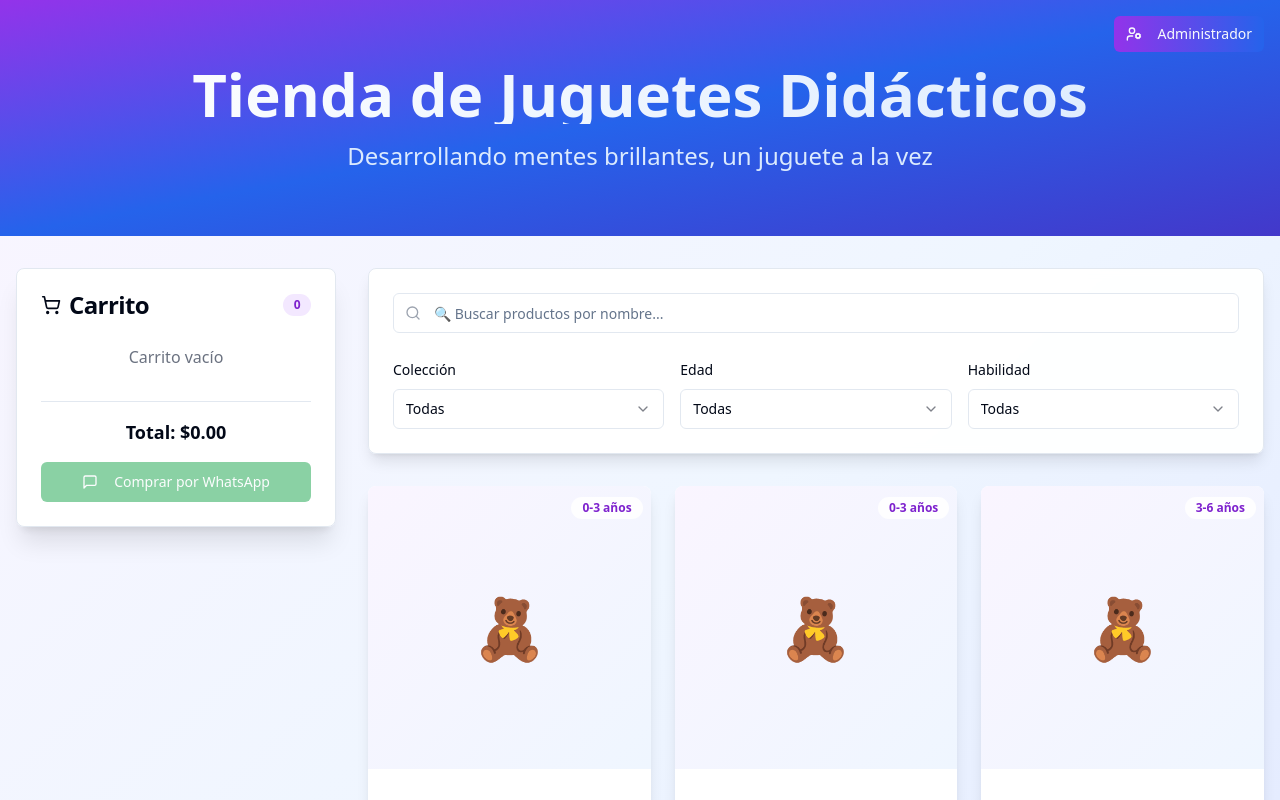
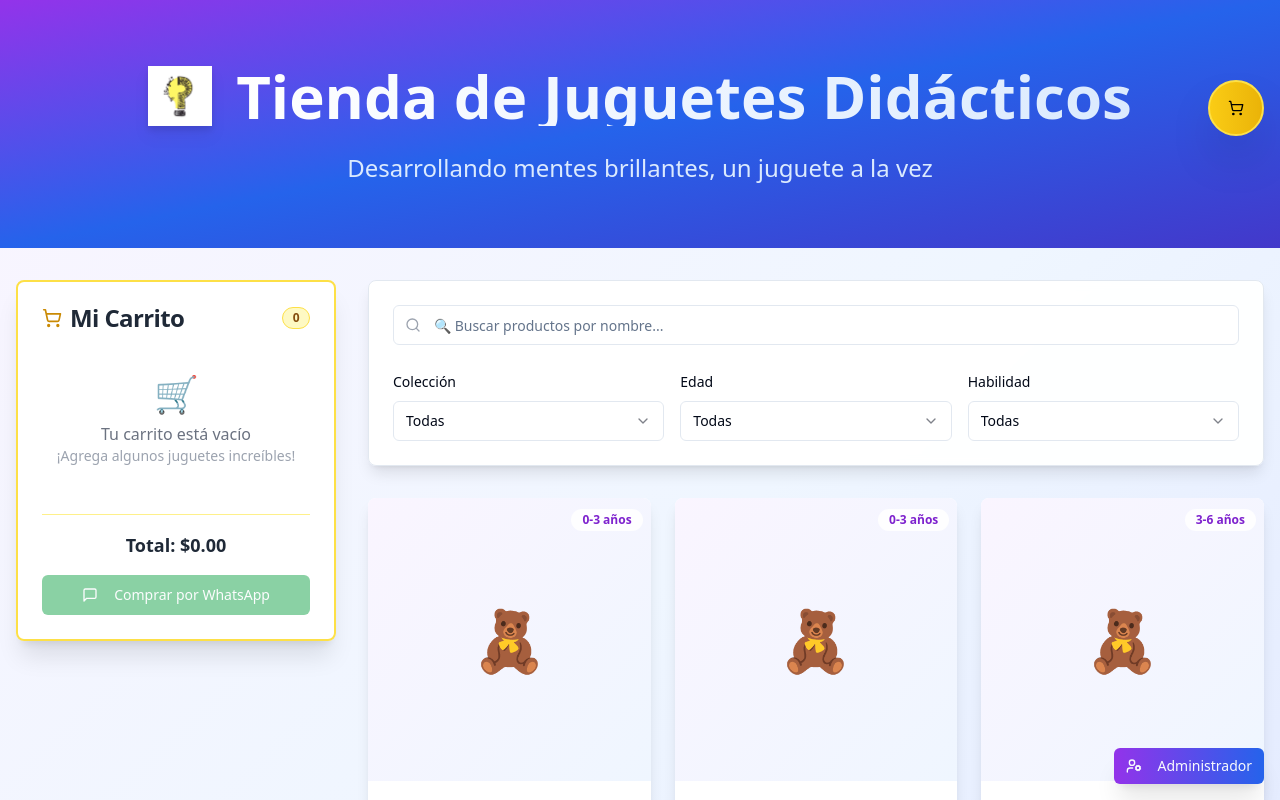
Before and after one commit to yxq25/sleek-shop-revamp, a React (Vite) app: page / in a window 1280 px wide. Shown: the top 800 px of the page. Built offline with nearby package versions, Linux system fonts and the light colour scheme.

Commit message:
Implement store design with new logo
Integrate the new logo, reorganize the admin and cart buttons, improve the WhatsApp message, and optimize the admin panel.

```diff
--- /dev/null
+++ b/src/components/AdminFooterPanel.tsx
@@ -0,0 +1,28 @@
+
+import { Button } from '@/components/ui/button';
+import { Card } from '@/components/ui/card';
+import { UserCog, LogOut } from 'lucide-react';
+
+interface AdminFooterPanelProps {
+  isAdminMode: boolean;
+  onAdminToggle: () => void;
+}
+
+export const AdminFooterPanel = ({ isAdminMode, onAdminToggle }: AdminFooterPanelProps) => {
+  if (!isAdminMode) return null;
+
+  return (
+    <Card className="fixed bottom-4 left-1/2 transform -translate-x-1/2 z-50 bg-white/95 backdrop-blur-sm shadow-xl border-2 border-yellow-300">
+      <div className="p-4">
+        <Button
+          onClick={onAdminToggle}
+          className="bg-gradient-to-r from-red-500 to-red-600 hover:from-red-600 hover:to-red-700 text-white shadow-lg"
+          size="sm"
+        >
+          <LogOut className="w-4 h-4 mr-2" />
+          Salir del Modo Administrador
+        </Button>
+      </div>
+    </Card>
+  );
+};
--- a/src/components/Cart.tsx
+++ b/src/components/Cart.tsx
@@ -17,45 +17,62 @@ export const Cart = ({ cart, total, onRemoveItem, onCheckout, storeConfig }: Car
   const checkout = () => {
     if (cart.length === 0) return;
 
-    let message = `🛒 *NUEVA ORDEN DE COMPRA*\n\n`;
-    message += `*Tienda:* ${storeConfig.name}\n\n`;
-    message += `*PRODUCTOS:*\n`;
+    let message = `🎯 *¡NUEVA ORDEN DE COMPRA!* 🎯\n`;
+    message += `━━━━━━━━━━━━━━━━━━━━━━━\n\n`;
+    message += `🏪 *Tienda:* ${storeConfig.name}\n`;
+    message += `💡 *"Desarrollando mentes brillantes, un juguete a la vez"*\n\n`;
+    message += `📦 *PRODUCTOS SELECCIONADOS:*\n`;
+    message += `━━━━━━━━━━━━━━━━━━━━━━━\n`;
 
     cart.forEach((item, index) => {
-      message += `${index + 1}. ${item.name} - $${item.price.toFixed(2)}\n`;
+      message += `${index + 1}. 🧸 ${item.name}\n`;
+      message += `   💰 $${item.price.toFixed(2)}\n\n`;
     });
 
-    message += `\n*TOTAL: $${total.toFixed(2)}*\n\n`;
-    message += `*INFORMACIÓN DE CONTACTO:*\n`;
+    message += `━━━━━━━━━━━━━━━━━━━━━━━\n`;
+    message += `💎 *TOTAL A PAGAR: $${total.toFixed(2)}*\n`;
+    message += `━━━━━━━━━━━━━━━━━━━━━━━\n\n`;
+
+    message += `📞 *INFORMACIÓN DE CONTACTO:*\n`;
     message += `📧 Email: ${storeConfig.email}\n`;
     message += `📍 Dirección: ${storeConfig.address}\n\n`;
-    message += `*MÉTODOS DE PAGO DISPONIBLES:*\n`;
-    storeConfig.paymentMethods.forEach(method => {
-      message += `• ${method}\n`;
+
+    message += `💳 *MÉTODOS DE PAGO DISPONIBLES:*\n`;
+    storeConfig.paymentMethods.forEach((method, index) => {
+      message += `${index + 1}. ✅ ${method}\n`;
     });
-    message += `\n*ZONAS DE DELIVERY:*\n`;
-    storeConfig.deliveryZones.forEach(zone => {
-      message += `• ${zone}\n`;
+
+    message += `\n🚚 *ZONAS DE DELIVERY DISPONIBLES:*\n`;
+    storeConfig.deliveryZones.forEach((zone, index) => {
+      message += `${index + 1}. 📍 ${zone}\n`;
     });
-    message += `\n*Por favor indique:*\n`;
-    message += `• Método de pago preferido\n`;
-    message += `• Dirección de entrega\n`;
-    message += `• Horario de preferencia\n`;
-    message += `• Cualquier comentario adicional`;
+
+    message += `\n━━━━━━━━━━━━━━━━━━━━━━━\n`;
+    message += `📝 *POR FAVOR, COMPLETA ESTA INFORMACIÓN:*\n\n`;
+    message += `👤 *Nombre completo:*\n`;
+    message += `📱 *Teléfono de contacto:*\n`;
+    message += `🏠 *Dirección completa para entrega:*\n`;
+    message += `💳 *Método de pago elegido:*\n`;
+    message += `⏰ *Horario preferido para entrega:*\n`;
+    message += `📝 *Comentarios adicionales:*\n\n`;
+
+    message += `━━━━━━━━━━━━━━━━━━━━━━━\n`;
+    message += `¡Gracias por confiar en nosotros! 🌟\n`;
+    message += `Responderemos tu pedido a la brevedad 🚀`;
 
     const whatsappUrl = `https://wa.me/${storeConfig.whatsApp.replace(/[^0-9]/g, '')}?text=${encodeURIComponent(message)}`;
     window.open(whatsappUrl, '_blank');
   };
 
   return (
-    <Card className="w-full max-w-sm bg-white/95 backdrop-blur-sm shadow-xl">
+    <Card id="cart-section" className="w-full max-w-sm bg-white/95 backdrop-blur-sm shadow-xl border-2 border-yellow-300">
       <CardHeader className="pb-3">
         <CardTitle className="flex items-center justify-between">
           <div className="flex items-center gap-2">
-            <ShoppingCart className="w-5 h-5" />
-            Carrito
+            <ShoppingCart className="w-5 h-5 text-yellow-600" />
+            <span className="text-gray-800">Mi Carrito</span>
           </div>
-          <Badge variant="secondary" className="bg-purple-100 text-purple-700">
+          <Badge variant="secondary" className="bg-yellow-100 text-yellow-800 border-yellow-300">
             {cart.length}
           </Badge>
         </CardTitle>
@@ -63,13 +80,17 @@ export const Cart = ({ cart, total, onRemoveItem, onCheckout, storeConfig }: Car
       <CardContent className="space-y-4">
         <div className="max-h-64 overflow-y-auto space-y-2">
           {cart.length === 0 ? (
-            <p className="text-gray-500 text-center py-4">Carrito vacío</p>
+            <div className="text-center py-8">
+              <div className="text-4xl mb-2">🛒</div>
+              <p className="text-gray-500">Tu carrito está vacío</p>
+              <p className="text-sm text-gray-400">¡Agrega algunos juguetes increíbles!</p>
+            </div>
           ) : (
             cart.map((item, index) => (
-              <div key={index} className="flex items-center justify-between p-2 bg-gray-50 rounded-lg">
+              <div key={index} className="flex items-center justify-between p-2 bg-yellow-50 rounded-lg border border-yellow-200">
                 <div className="flex-1 min-w-0">
                   <p className="font-medium text-sm truncate">{item.name}</p>
-                  <p className="text-purple-600 font-bold">${item.price.toFixed(2)}</p>
+                  <p className="text-yellow-700 font-bold">${item.price.toFixed(2)}</p>
                 </div>
                 <Button
                   variant="ghost"
@@ -84,9 +105,9 @@ export const Cart = ({ cart, total, onRemoveItem, onCheckout, storeConfig }: Car
           )}
         </div>
 
-        <div className="border-t pt-4">
+        <div className="border-t border-yellow-200 pt-4">
           <div className="text-center mb-4">
-            <p className="text-lg font-bold">Total: ${total.toFixed(2)}</p>
+            <p className="text-lg font-bold text-gray-800">Total: ${total.toFixed(2)}</p>
           </div>
           <Button
             onClick={checkout}
--- /dev/null
+++ b/src/components/FloatingCartButton.tsx
@@ -0,0 +1,40 @@
+
+import { Button } from '@/components/ui/button';
+import { Badge } from '@/components/ui/badge';
+import { ShoppingCart } from 'lucide-react';
+import { CartItem } from '@/types/store';
+
+interface FloatingCartButtonProps {
+  cart: CartItem[];
+  onClick: () => void;
+}
+
+export const FloatingCartButton = ({ cart, onClick }: FloatingCartButtonProps) => {
+  const scrollToCart = () => {
+    const cartElement = document.getElementById('cart-section');
+    if (cartElement) {
+      cartElement.scrollIntoView({ behavior: 'smooth', block: 'start' });
+    }
+    onClick();
+  };
+
+  return (
+    <Button
+      onClick={scrollToCart}
+      className="fixed top-20 right-4 z-50 bg-gradient-to-r from-yellow-400 to-yellow-500 hover:from-yellow-500 hover:to-yellow-600 text-black shadow-2xl h-14 w-14 rounded-full p-0 transition-all duration-300 hover:scale-110 border-2 border-yellow-300"
+      size="icon"
+    >
+      <div className="relative">
+        <ShoppingCart className="w-6 h-6" />
+        {cart.length > 0 && (
+          <Badge
+            variant="destructive"
+            className="absolute -top-3 -right-3 h-6 w-6 rounded-full p-0 flex items-center justify-center text-xs font-bold animate-pulse bg-red-500"
+          >
+            {cart.length}
+          </Badge>
+        )}
+      </div>
+    </Button>
+  );
+};
--- a/src/components/Header.tsx
+++ b/src/components/Header.tsx
@@ -1,6 +1,7 @@
 
 import { Button } from '@/components/ui/button';
 import { UserCog } from 'lucide-react';
+import { Logo } from '@/components/Logo';
 
 interface HeaderProps {
   storeName: string;
@@ -12,21 +13,29 @@ interface HeaderProps {
 export const Header = ({ storeName, storeDescription, onAdminToggle, isAdminMode }: HeaderProps) => {
   return (
     <div className="relative">
+      {/* Solo mostrar botón de admin si NO está en modo admin */}
+      {!isAdminMode && (
         <Button
           onClick={onAdminToggle}
-        className="fixed top-4 right-4 z-50 bg-gradient-to-r from-purple-600 to-blue-600 hover:from-purple-700 hover:to-blue-700"
+          className="fixed bottom-4 right-4 z-50 bg-gradient-to-r from-purple-600 to-blue-600 hover:from-purple-700 hover:to-blue-700 shadow-xl"
           size="sm"
         >
           <UserCog className="w-4 h-4 mr-2" />
-        {isAdminMode ? 'Salir Admin' : 'Administrador'}
+          Administrador
         </Button>
+      )}
 
       <div className="bg-gradient-to-br from-purple-600 via-blue-600 to-indigo-700 text-white py-16">
-        <div className="container mx-auto px-6 text-center">
-          <h1 className="text-4xl md:text-6xl font-bold mb-4 bg-gradient-to-r from-white to-blue-100 bg-clip-text text-transparent">
+        <div className="container mx-auto px-6">
+          <div className="flex items-center justify-center gap-6 mb-6">
+            <Logo size="lg" />
+            <div className="text-center">
+              <h1 className="text-4xl md:text-6xl font-bold bg-gradient-to-r from-white to-blue-100 bg-clip-text text-transparent">
                 {storeName}
               </h1>
-          <p className="text-xl md:text-2xl text-blue-100 max-w-2xl mx-auto">
+            </div>
+          </div>
+          <p className="text-xl md:text-2xl text-blue-100 max-w-2xl mx-auto text-center">
             {storeDescription}
           </p>
         </div>
--- /dev/null
+++ b/src/components/Logo.tsx
@@ -0,0 +1,28 @@
+
+import { cn } from '@/lib/utils';
+
+interface LogoProps {
+  className?: string;
+  size?: 'sm' | 'md' | 'lg';
+}
+
+export const Logo = ({ className, size = 'md' }: LogoProps) => {
+  const sizeClasses = {
+    sm: 'h-8 w-8',
+    md: 'h-12 w-12',
+    lg: 'h-16 w-16'
+  };
+
+  return (
+    <div className={cn('flex items-center gap-3', className)}>
+      <img
+        src="/lovable-uploads/1a005592-bd22-49c2-b8c5-d1751bc70531.png"
+        alt="¿Por qué? Logo"
+        className={cn(
+          'object-contain drop-shadow-lg transition-transform hover:scale-105',
+          sizeClasses[size]
+        )}
+      />
+    </div>
+  );
+};
--- a/src/index.css
+++ b/src/index.css
@@ -1,3 +1,4 @@
+
 @tailwind base;
 @tailwind components;
 @tailwind utilities;
@@ -35,20 +36,17 @@
     --radius: 0.5rem;
 
     --sidebar-background: 0 0% 98%;
+    --sidebar-foreground: 240 5.3% 26.1%;
+    --sidebar-primary: 240 5.9% 10%;
+    --sidebar-primary-foreground: 0 0% 98%;
+    --sidebar-accent: 240 4.8% 95.9%;
+    --sidebar-accent-foreground: 240 5.9% 10%;
+    --sidebar-border: 220 13% 91%;
+    --sidebar-ring: 217.2 91.2% 59.8%;
 
-    --sidebar-foreground: 240 5.3% 26.1%;
-
-    --sidebar-primary: 240 5.9% 10%;
-
-    --sidebar-primary-foreground: 0 0% 98%;
-
-    --sidebar-accent: 240 4.8% 95.9%;
-
-    --sidebar-accent-foreground: 240 5.9% 10%;
-
-    --sidebar-border: 220 13% 91%;
-
-    --sidebar-ring: 217.2 91.2% 59.8%;
+    /* Custom colors inspired by the logo */
+    --yellow-brand: 45 93% 66%;
+    --yellow-brand-dark: 45 93% 56%;
   }
 
   .dark {
@@ -99,3 +97,35 @@
     @apply bg-background text-foreground;
   }
 }
+
+/* Custom animations for better UX */
+@keyframes bounce-gentle {
+  0%, 100% {
+    transform: translateY(0);
+  }
+  50% {
+    transform: translateY(-5px);
+  }
+}
+
+.animate-bounce-gentle {
+  animation: bounce-gentle 2s infinite;
+}
+
+/* Smooth scroll behavior */
+html {
+  scroll-behavior: smooth;
+}
+
+/* Custom yellow colors matching the logo */
+.bg-yellow-brand {
+  background-color: hsl(var(--yellow-brand));
+}
+
+.bg-yellow-brand-dark {
+  background-color: hsl(var(--yellow-brand-dark));
+}
+
+.text-yellow-brand {
+  color: hsl(var(--yellow-brand-dark));
+}
--- a/src/pages/Index.tsx
+++ b/src/pages/Index.tsx
@@ -6,6 +6,8 @@ import { Cart } from '@/components/Cart';
 import { ProductFilters } from '@/components/ProductFilters';
 import { ProductCard } from '@/components/ProductCard';
 import { AdminPanel } from '@/components/AdminPanel';
+import { FloatingCartButton } from '@/components/FloatingCartButton';
+import { AdminFooterPanel } from '@/components/AdminFooterPanel';
 import { useAuth } from '@/hooks/useAuth';
 import { useStore } from '@/hooks/useStore';
 import { useCart } from '@/hooks/useCart';
@@ -105,6 +107,11 @@ const Index = () => {
     });
   };
 
+  const handleCartButtonClick = () => {
+    // Función para el botón flotante del carrito
+    console.log('Cart button clicked');
+  };
+
   return (
     <div className="min-h-screen bg-gradient-to-br from-purple-50 via-blue-50 to-indigo-100">
       <Header
@@ -112,6 +119,16 @@ const Index = () => {
         storeDescription={store.storeConfig.description}
         onAdminToggle={auth.toggleAdminMode}
         isAdminMode={auth.isAdminMode}
+      />
+
+      <FloatingCartButton
+        cart={cart.cart}
+        onClick={handleCartButtonClick}
+      />
+
+      <AdminFooterPanel
+        isAdminMode={auth.isAdminMode}
+        onAdminToggle={auth.toggleAdminMode}
       />
 
       <LoginModal
```
Also changed, not shown: public/lovable-uploads/1a005592-bd22-49c2-b8c5-d1751bc70531.png (added). Lines whose indentation alone changed are shown as unchanged.
